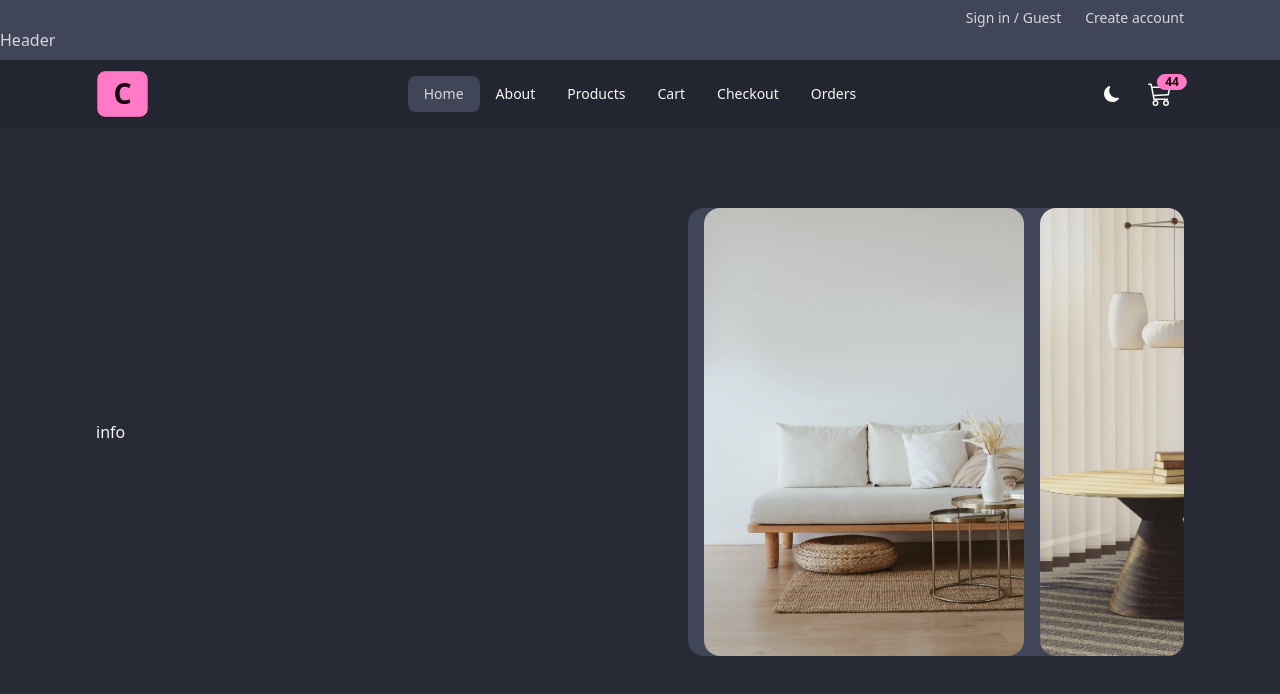
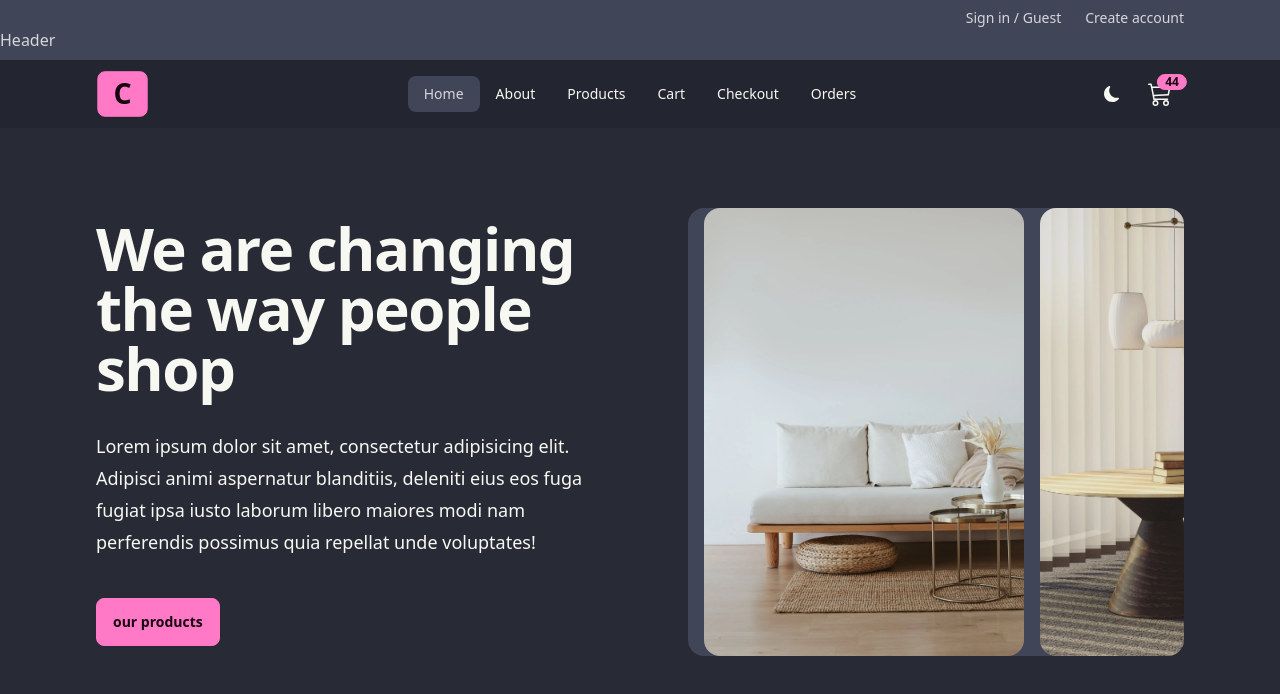
Before and after one commit to omidsdgi/comfy-store, a React (Vite) app: page / in a window 1280 px wide. Shown: the top 694 px of the page. Built offline with nearby package versions, Linux system fonts and the light colour scheme.

Commit message:
chore (Hero): add info to hero section

```diff
--- a/src/components/Hero.jsx
+++ b/src/components/Hero.jsx
@@ -2,12 +2,24 @@ import hero1 from '../assets/hero1.webp';
 import hero2 from '../assets/hero2.webp';
 import hero3 from '../assets/hero3.webp';
 import hero4 from '../assets/hero4.webp';
+import {Link} from "react-router-dom";
 
 const carouselImages = [hero1, hero2,hero3, hero4];
 const Hero = () => {
     return (
         <div className="grid lg:grid-cols-2 gap-24 items-center ">
-            <div>info</div>
+            <div>
+            <h1 className='max-w-2xl text-4xl font-bold tracking-tight sm:text-6xl '>We are changing the way people shop
+            </h1>
+            <p className="mt-8 max-w-xl text-lg leading-8">
+                Lorem ipsum dolor sit amet, consectetur adipisicing elit. Adipisci animi aspernatur blanditiis, deleniti eius eos fuga fugiat ipsa iusto laborum libero maiores modi nam perferendis possimus quia repellat unde voluptates!
+            </p>
+                <div className="mt-10">
+                    <Link to="/products" className='btn btn-primary'>
+                        our products
+                    </Link>
+                </div>
+            </div>
             <div className="hidden h-[28rem] lg:carousel carousel-center px-4 space-x-4 bg-neutral rounded-box">
                 {
                     carouselImages.map((image, index) => {
```
